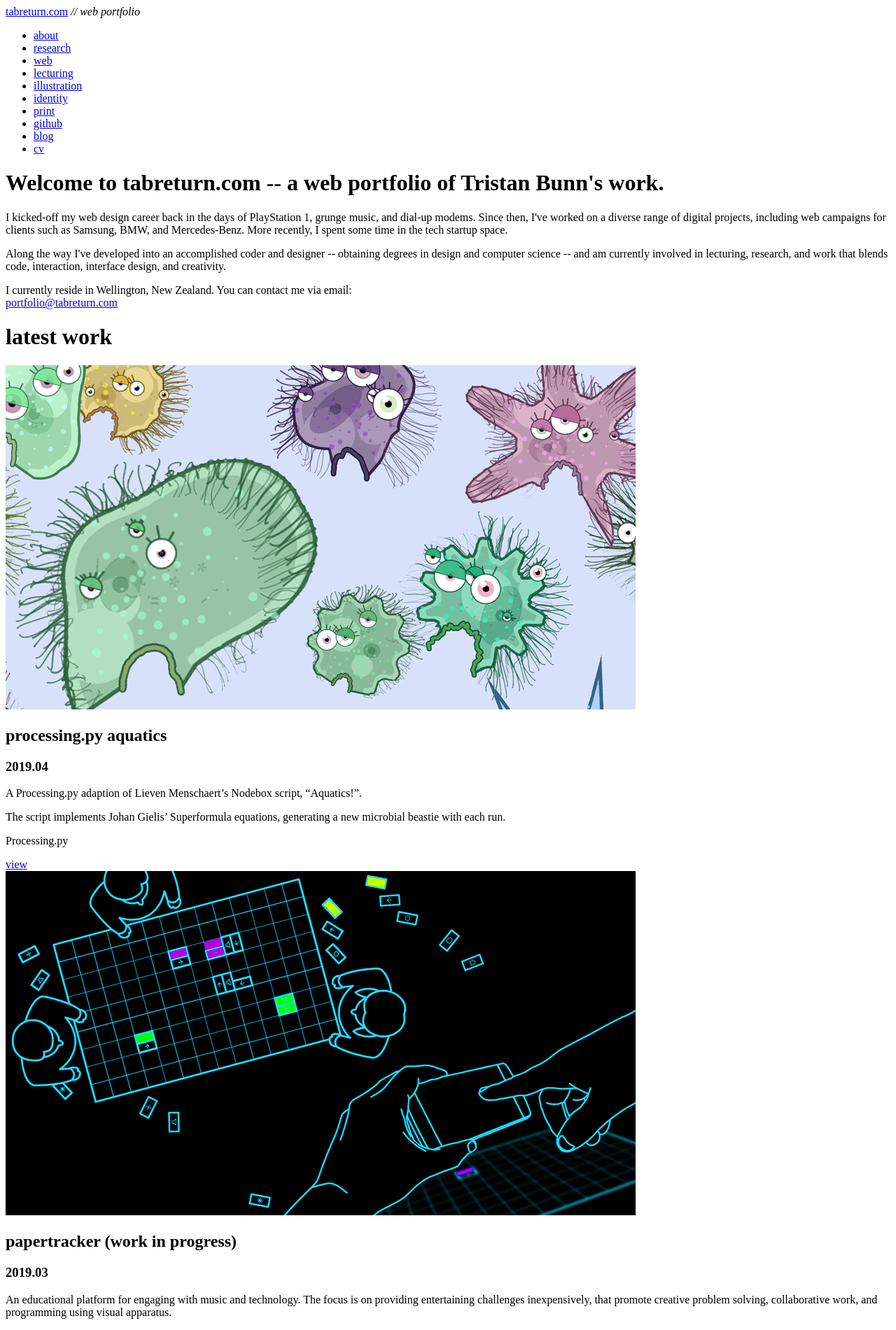
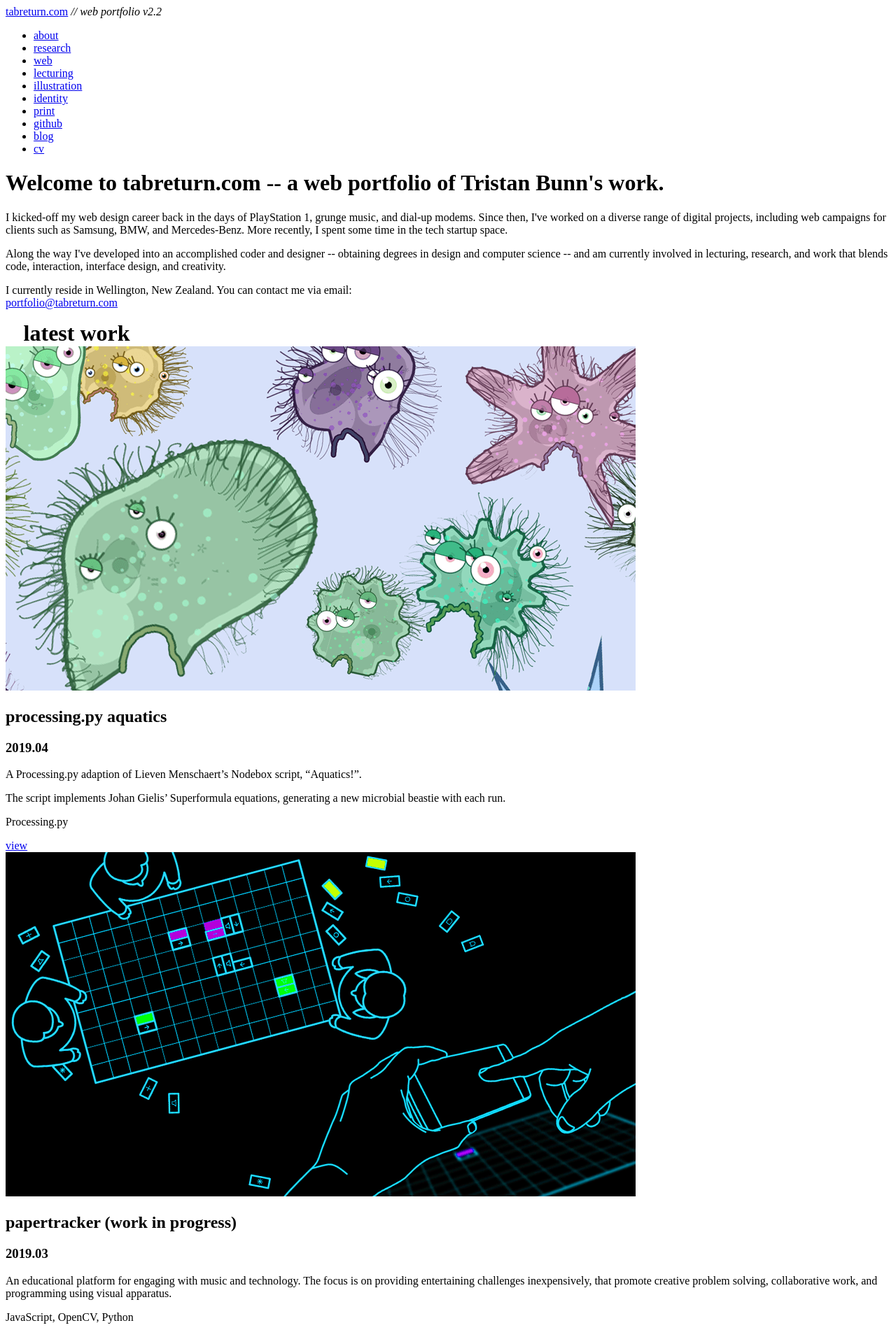
Before and after one commit to tabreturn/tabreturn.portfolio, a Jekyll site: the page built from about.html, in a window 1280 px wide. Shown: the top 1901 px of the page at 70% size. Built offline with Jekyll 4.4.1, drawn with Linux system fonts in a browser that asks for light colours; nearby versions of some CDN libraries; library files that are not in the unit come from our copies; comment, search, counter and statistics services are not loaded.

Commit message:
- complete v2.2 refinements

```diff
--- a/_config.yml
+++ b/_config.yml
@@ -1,5 +1,5 @@
 title:       tabreturn.com
 email:       portfolio@tabreturn.com
-description: // web portfolio
+description: // web portfolio v2.2
 url:         http://portfolio.tabreturn.com/
 markdown:    kramdown
--- a/_sass/_base.scss
+++ b/_sass/_base.scss
@@ -10,7 +10,7 @@
 }
 
 body {
-  border-top: 5px solid $color-secondary;
+  border-top: 1em solid $color-secondary;
   line-height: 1.4em;
 }
 
@@ -25,8 +25,11 @@
 
 h1 {
   background-color: $color-base-light;
+  color: $color-base;
   font-family: $font-mono;
   font-size: 1em;
+  font-weight: bold;
+  max-width: 776px;
 }
 
 h2 {
--- a/about.html
+++ b/about.html
@@ -30,7 +30,7 @@
   </p>
 </div>
 
-<h1>latest work</h1>
+<h1 style="margin: 0 0.8em">latest work</h1>
 
 {% assign featureable = site.posts | where_exp:"post", "post.nonfeature != true" %}
 {% for post in featureable limit:5 %}
--- a/css/main.scss
+++ b/css/main.scss
@@ -9,9 +9,9 @@
 $font-sans:         'Share Tech Mono', monospace;//Arial, Helvetica, sans-serif;
 
 $color-primary:      #0CF;
-$color-secondary:    #E00;
+$color-secondary:    #D00;
 $color-base:         #1C1C1C;
-$color-base-light:   lighten($color-base, 15%);
+$color-base-light:   lighten($color-base, 25%);
 $color-base-lighter: lighten($color-base, 35%);
 
 $desktop:           960px;
```
Also changed, not shown: _sass/_layout.scss (+5 -4 lines).
